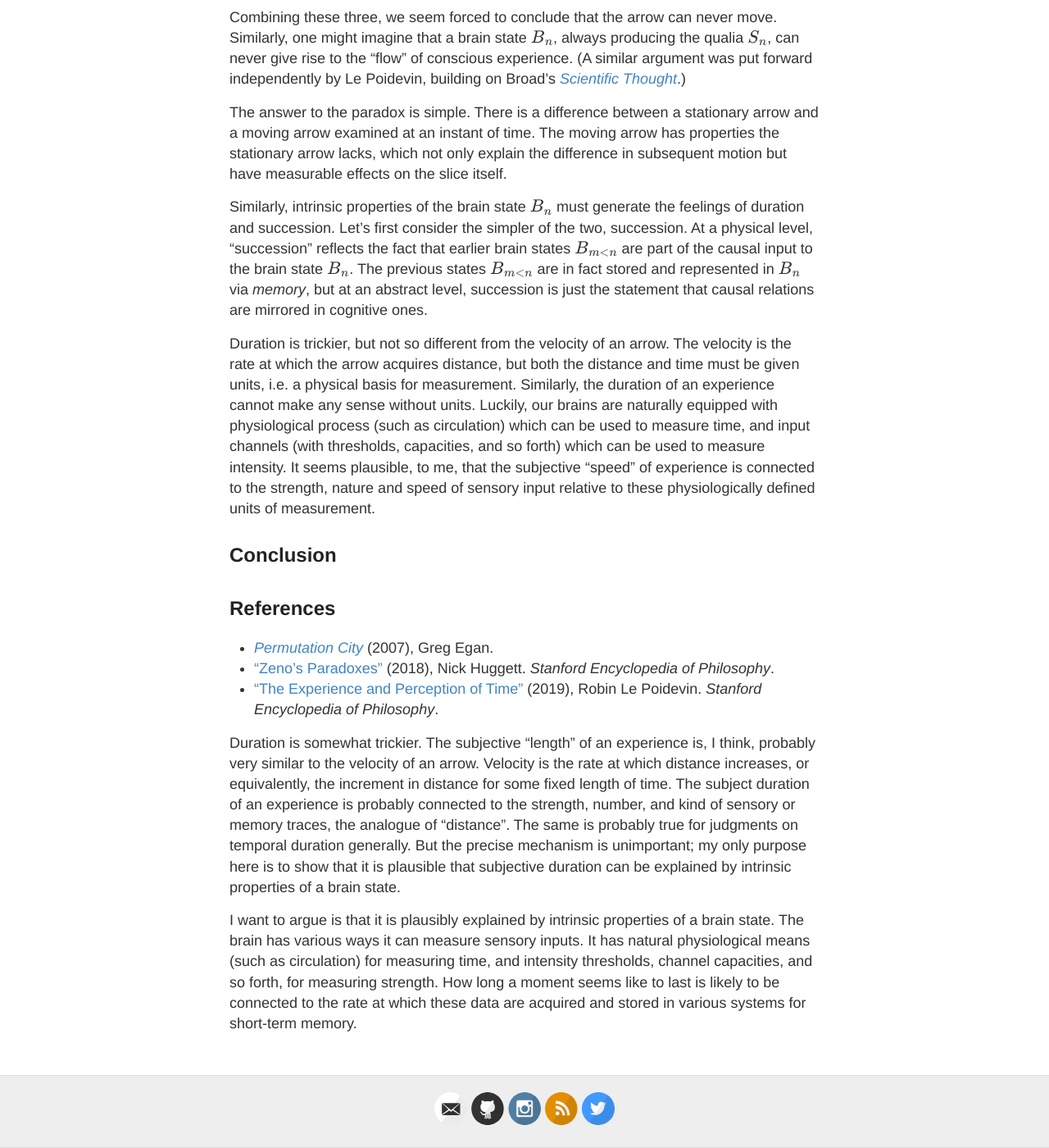
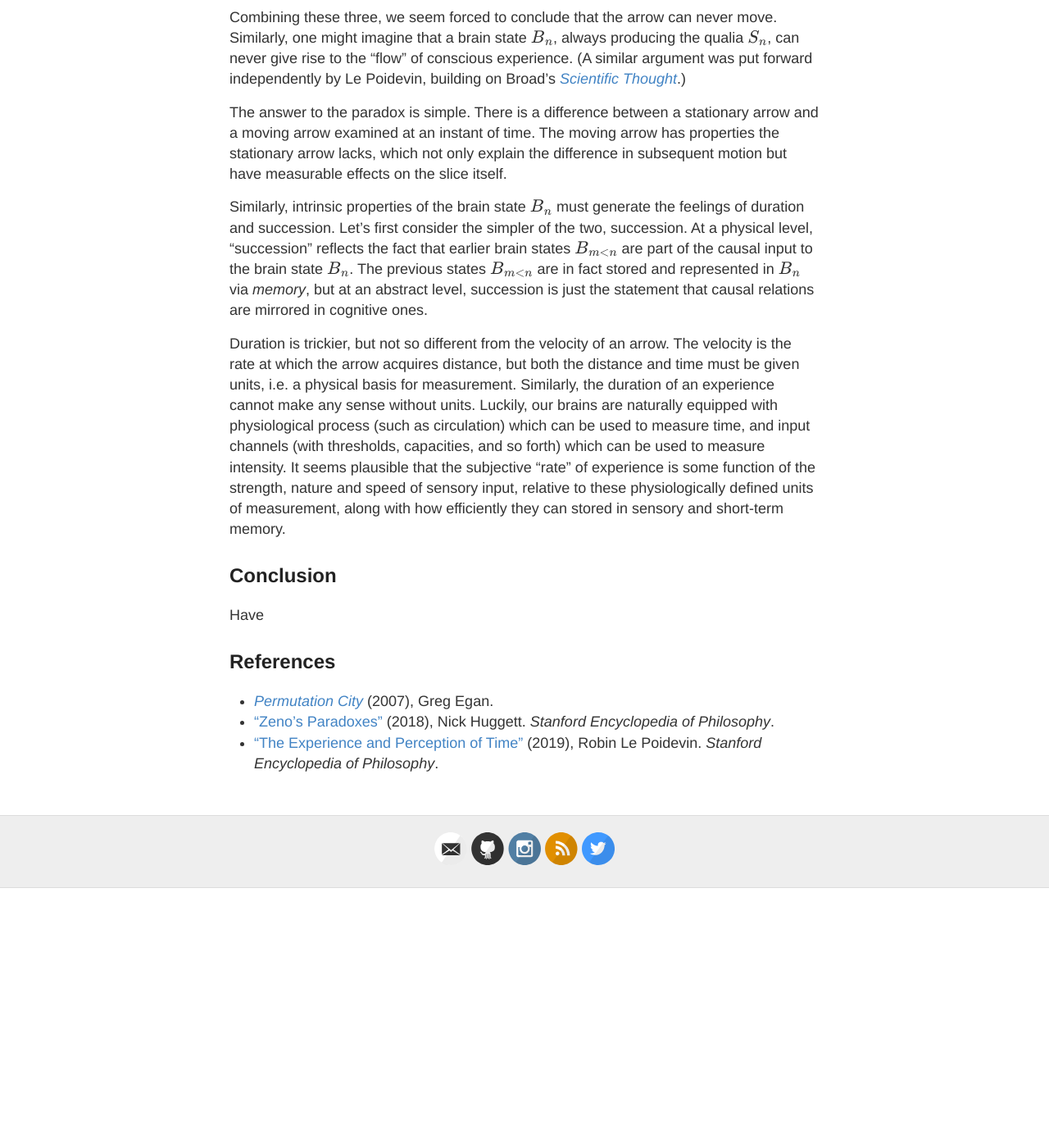
Before and after one commit to hapax/hapax.github.io, a Jekyll site: the page built from assets/psychology-time.md, in a window 1280 px wide and 1400 px high, scrolled down 5034 px. Shown: the whole window at 82% size. Built offline with Jekyll 4.4.1, drawn with Linux system fonts in a browser that asks for light colours; our own code applies the rules of GitHub Pages for plain Markdown files; formulas are drawn with MathJax 3; a script that is not in the unit is left out; after the commit the page ends 6117 px from its top, so only the background shows below that; some of the changed text lies outside the part shown.

Commit message:
Update psychology-time.md

```diff
--- a/assets/psychology-time.md
+++ b/assets/psychology-time.md
@@ -59,8 +59,9 @@
 
 ## No time like the present
 
-First, let's discuss some important properties of time, and see why
-(in my view) they more or less rule out presentism.
+I'll recap some properties of time, before defining (and arguing
+against) presentism.
+This will leave us with some explaining to do!
 
 #### Simultaneity and causal order
 
@@ -333,11 +334,14 @@
 (such as circulation) which can be used to measure time, and input
 channels (with thresholds, capacities, and so forth) which can be used
 to measure intensity.
-It seems plausible, to me, that the subjective "speed" of experience
-is connected to the strength, nature and speed of sensory input
-relative to these physiologically defined units of measurement.
+It seems plausible that the subjective "rate" of experience
+is some function of the strength, nature and speed of sensory input,
+relative to these physiologically defined units of measurement, along
+with how efficiently they can stored in sensory and short-term memory.
 
 ## Conclusion
+
+Have
 
 ## References
 
@@ -346,27 +350,3 @@
 - ["Zeno’s Paradoxes"](https://plato.stanford.edu/entries/paradox-zeno/#Arr)
   (2018), Nick Huggett. *Stanford Encyclopedia of Philosophy*.
 - ["The Experience and Perception of Time"](https://plato.stanford.edu/entries/time-experience/) (2019), Robin Le Poidevin. *Stanford Encyclopedia of Philosophy*.
-
-Duration is somewhat trickier.
-The subjective "length" of an experience is, I think, probably very
-similar to the velocity of an arrow.
-Velocity is the rate at which distance increases, or equivalently, the
-increment in distance for some fixed length of time.
-The subject duration of an experience is probably connected to the
-strength, number, and kind of sensory or memory traces, the analogue
-of "distance".
-The same is probably true for judgments on temporal duration
-generally.
-But the precise mechanism is unimportant; my only purpose here is to
-show that it is plausible that subjective duration can be explained by
-intrinsic properties of a brain state.
-
-I want to argue is that it is
-plausibly explained by intrinsic properties of a brain state.
-The brain has various ways it can measure sensory inputs.
-It has natural physiological means (such as circulation) for measuring
-time, and intensity thresholds, channel capacities, and so forth, for
-measuring strength.
-How long a moment seems like to last is likely to be connected to the
-rate at which these data are acquired and stored in various systems
-for short-term memory.
```
Also changed, not shown: other parts of assets/psychology-time.md (+3 -3 lines).
